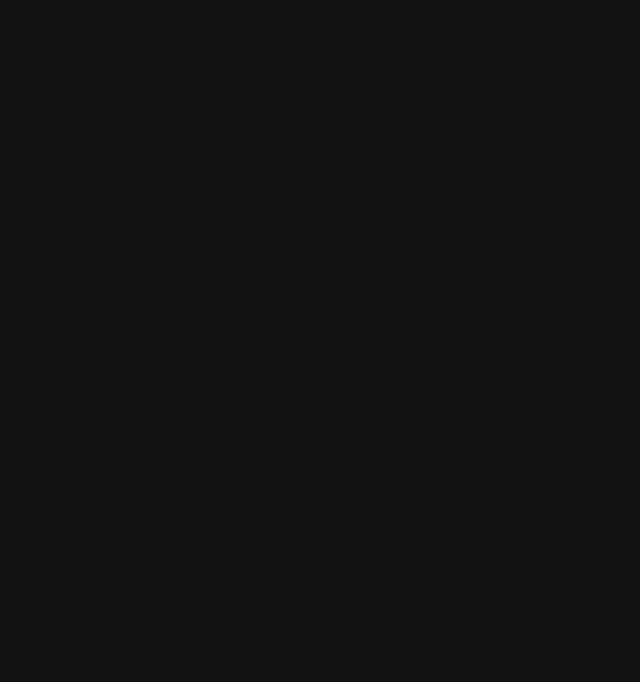
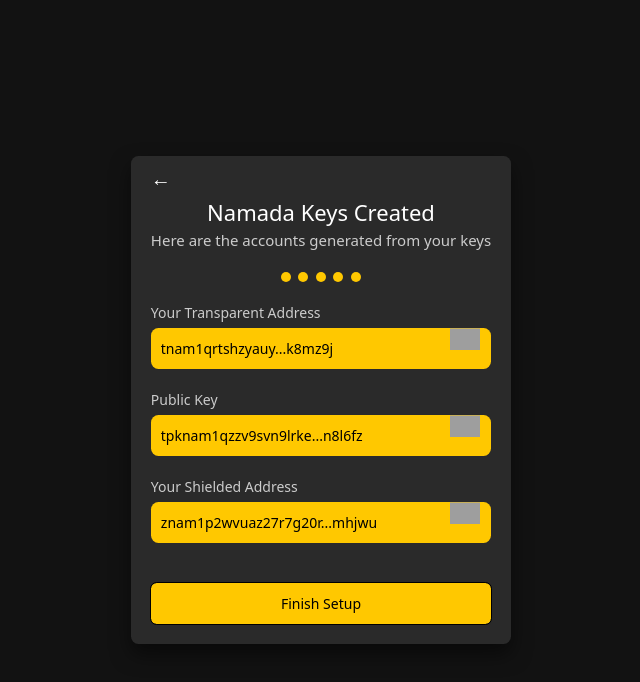
Before and after one commit to Dsmeshilmaring/Namada-SDK, a React (Vite) app: page /wallet-list in a window 1280 px wide. Before the commit this address had no page. Shown: the top 682 px of the page, without its empty margins (319-959 px from the left). Built offline with nearby package versions, Linux system fonts and the light colour scheme; grey boxes are pictures that could not be loaded.

Commit message:
Add Wallet List

```diff
--- a/src/components/ui/backButton.jsx
+++ b/src/components/ui/backButton.jsx
@@ -1,7 +1,7 @@
-const BackButton = () => {
+const BackButton = ({ link }) => {
   return (
     <a
-      href="/"
+      href={link}
       className="text-[20px] hover:text-[#ffc800] cursor-pointer hover:translate-x-[-5px] self-start absolute top-2"
       style={{ transition: "all 0.3s ease" }}
     >
--- a/src/main.jsx
+++ b/src/main.jsx
@@ -8,6 +8,7 @@
 import CreateWallet from "./pages/Create-wallet";
 import NewPage from "./pages/New-Page";
 import VerifyWord from "./pages/Verify-word";
+import WalletList from "./pages/Wallet-list";
 
 ReactDOM.createRoot(document.getElementById("root")).render(
   <React.StrictMode>
@@ -19,6 +20,7 @@
         <Route path="/create-wallet" element={<CreateWallet />} />
         <Route path="/verify-word" element={<VerifyWord />} />
         <Route path="/new-page" element={<NewPage />} />
+        <Route path="/wallet-list" element={<WalletList />} />
       </Routes>
     </Router>
   </React.StrictMode>
--- /dev/null
+++ b/src/pages/Wallet-list.jsx
@@ -0,0 +1,104 @@
+import { useRef } from "react";
+
+import BackButton from "../components/ui/backButton";
+import ButtonNotAllow from "../components/ui/button-not-allow";
+import StepIndicator from "../components/ui/step-indicator";
+
+const WalletList = () => {
+  const transparentAddress = useRef("tnam1qrtshzyauy...k8mz9j");
+  const publicKey = useRef("tpknam1qzzv9svn9lrke...n8l6fz");
+  const shieldedAddress = useRef("znam1p2wvuaz27r7g20r...mhjwu");
+
+  const copyHandler = (value) => {
+    navigator.clipboard
+      .writeText(value.current)
+      .then(() => alert(`${value.current} copied to clipboard.`))
+      .catch((err) => console.error("Failed to copy: ", err));
+  };
+
+  return (
+    <div className="max-w-[400px]  p-[20px] bg-primary rounded-lg shadow-custom-shadow relative">
+      <BackButton link={"/new-page"} />
+      <h2 className="text-center font-medium text-[22px] mt-[20px]">
+        Namada Keys Created
+      </h2>
+      <p className="text-center text-[#ccc]">
+        Here are the accounts generated from your keys
+      </p>
+
+      <div className="flex justify-center my-[20px]">
+        <StepIndicator activeNumber={5} />
+      </div>
+
+      <div>
+        <div className="relative">
+          <label className="block mb-[5px] text-[#ccc] text-[14px]">
+            Your Transparent Address
+          </label>
+          <input
+            readOnly
+            value={"tnam1qrtshzyauy...k8mz9j"}
+            className="w-full p-[10px] text-[14px] text-black bg-secondary rounded-lg"
+          ></input>
+
+          <img
+            onClick={() => copyHandler(transparentAddress)}
+            width="30"
+            height="30"
+            className="cursor-pointer absolute top-0 right-3 translate-y-[50%]"
+            style={{ marginTop: "15px" }}
+            src="https://img.icons8.com/ios-glyphs/30/clipboard.png"
+            alt="clipboard"
+          />
+        </div>
+
+        <div className="relative mt-[20px]">
+          <label className="block mb-[5px] text-[#ccc] text-[14px]">
+            Public Key
+          </label>
+          <input
+            readOnly
+            value={"tpknam1qzzv9svn9lrke...n8l6fz"}
+            className="w-full p-[10px] text-[14px] text-black bg-secondary rounded-lg"
+          ></input>
+
+          <img
+            onClick={() => copyHandler(publicKey)}
+            width="30"
+            height="30"
+            className="cursor-pointer absolute top-0 right-3 translate-y-[50%]"
+            style={{ marginTop: "15px" }}
+            src="https://img.icons8.com/ios-glyphs/30/clipboard.png"
+            alt="clipboard"
+          />
+        </div>
+
+        <div className="relative mt-[20px] mb-[40px]">
+          <label className="block mb-[5px] text-[#ccc] text-[14px]">
+            Your Shielded Address
+          </label>
+          <input
+            readOnly
+            value={"znam1p2wvuaz27r7g20r...mhjwu"}
+            className="w-full p-[10px] text-[14px] text-black bg-secondary rounded-lg"
+            name="ShieldedAddress"
+          ></input>
+
+          <img
+            onClick={() => copyHandler(shieldedAddress)}
+            width="30"
+            height="30"
+            className="cursor-pointer absolute top-0 right-3 translate-y-[50%]"
+            style={{ marginTop: "15px" }}
+            src="https://img.icons8.com/ios-glyphs/30/clipboard.png"
+            alt="clipboard"
+          />
+        </div>
+      </div>
+
+      <ButtonNotAllow title={"Finish Setup"} allow={true} />
+    </div>
+  );
+};
+
+export default WalletList;
--- a/tailwind.config.js
+++ b/tailwind.config.js
@@ -2,7 +2,16 @@
 export default {
   content: ["./index.html", "./src/**/*.{js,ts,jsx,tsx}"],
   theme: {
-    extend: {},
+    extend: {
+      backgroundColor: {
+        primary: "#2a2a2a",
+        secondary: "#ffc800",
+      },
+
+      boxShadow: {
+        "custom-shadow": "0 10px 20px rgba(0, 0, 0, 0.5)",
+      },
+    },
   },
   plugins: [],
 };
```
